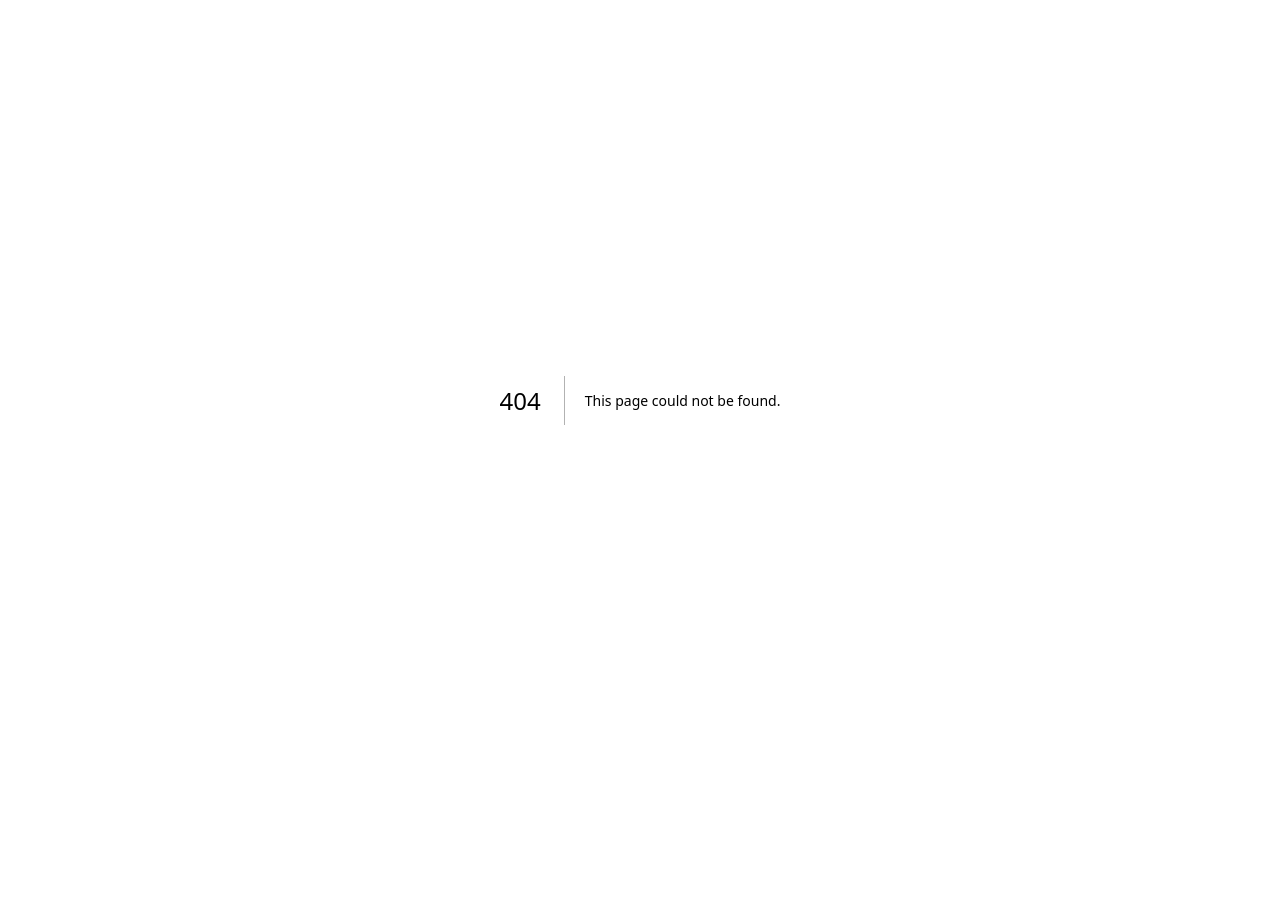
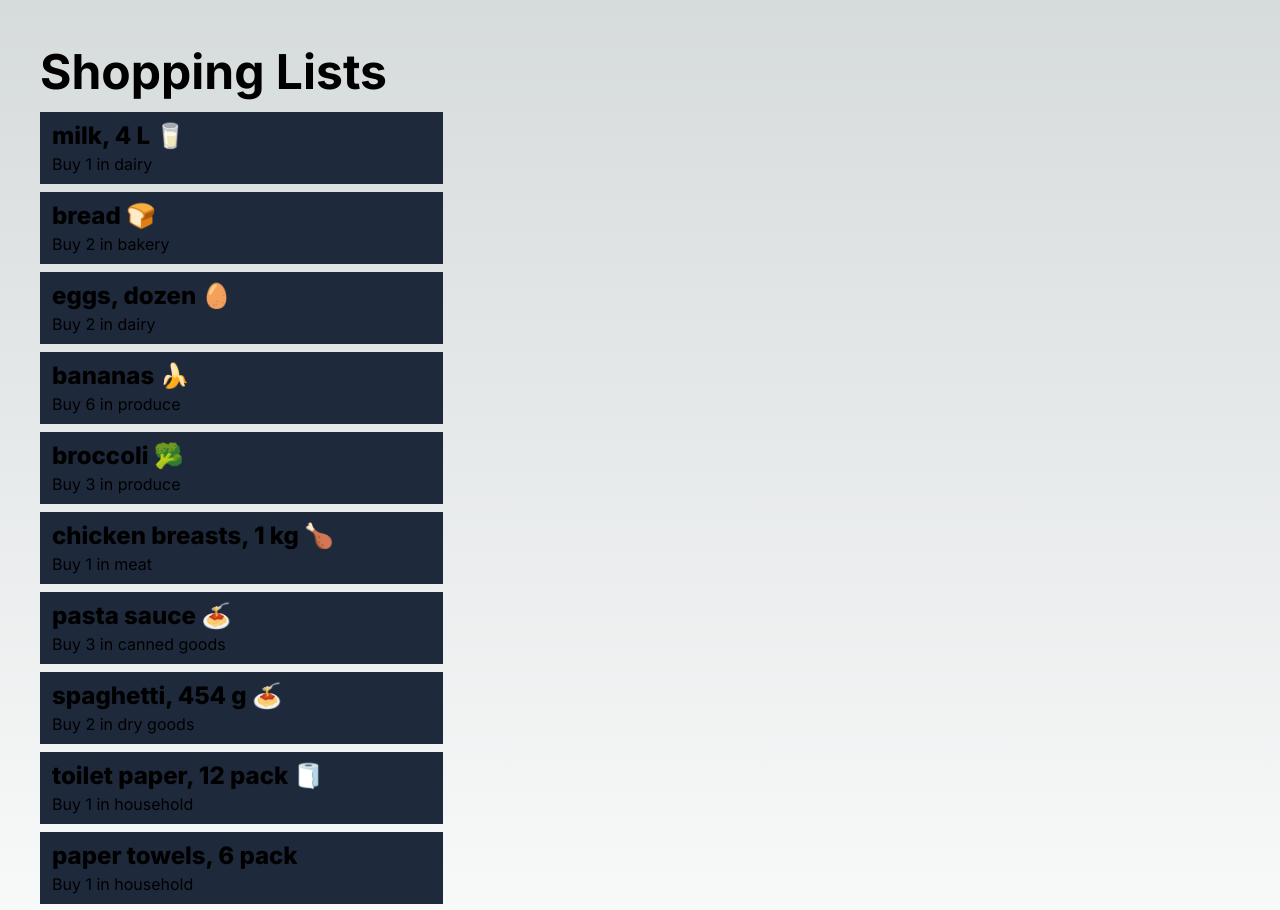
Before and after one commit to teresspearl/cprg306-assignments, a Next.js app: page /week-5 in a window 1280 px wide. Before the commit this address had no page. Shown: the top 910 px of the page. Before the commit the page ends 800 px from the top, so only its background shows below. Built offline with nearby package versions, Linux system fonts and the light colour scheme.

Commit message:
Create week-5 assignment folder

```diff
--- a/app/page.js
+++ b/app/page.js
@@ -7,6 +7,7 @@
       <div><ul><Link href="/week-2" class="m-9 ml-11 p-5 text-lg">Week 2 Assignment</Link></ul></div>
       <div><ul><Link href="/week-3" class="m-9 ml-11 p-5 text-lg">Week 3 Assignment</Link></ul></div>
       <div><ul><Link href="/week-4" class="m-9 ml-11 p-5 text-lg">Week 4 Assignment</Link></ul></div>
+      <div><ul><Link href="/week-5" class="m-9 ml-11 p-5 text-lg">Week 5 Assignment</Link></ul></div>
     </main>
   );
 }
--- /dev/null
+++ b/app/week-5/item-list.js
@@ -0,0 +1,141 @@
+import Item from "./item";
+
+export default function ItemList () {
+const item1 = {
+    name: "milk, 4 L 🥛",
+    quantity: 1,
+    category: "dairy",
+  };
+
+  const item2 = {
+    name: "bread 🍞",
+    quantity: 2,
+    category: "bakery",
+  };
+
+  const item3 = {
+    name: "eggs, dozen 🥚",
+    quantity: 2,
+    category: "dairy",
+  };
+
+  const item4 = {
+    name: "bananas 🍌",
+    quantity: 6,
+    category: "produce",
+  };
+
+  const item5 = {
+    name: "broccoli 🥦",
+    quantity: 3,
+    category: "produce",
+  };
+
+  const item6 = {
+    name: "chicken breasts, 1 kg 🍗",
+    quantity: 1,
+    category: "meat",
+  };
+
+  const item7 = {
+    name: "pasta sauce 🍝",
+    quantity: 3,
+    category: "canned goods",
+  };
+
+  const item8 = {
+    name: "spaghetti, 454 g 🍝",
+    quantity: 2,
+    category: "dry goods",
+  };
+
+  const item9 = {
+    name: "toilet paper, 12 pack 🧻",
+    quantity: 1,
+    category: "household",
+  };
+
+  const item10 = {
+    name: "paper towels, 6 pack",
+    quantity: 1,
+    category: "household",
+  };
+
+  const item11 = {
+    name: "dish soap 🍽️",
+    quantity: 1,
+    category: "household",
+  };
+
+  const item12 = {
+    name: "hand soap 🧼",
+    quantity: 4,
+    category: "household",
+  };
+
+  return (
+    <main className="m-4 ml-6">
+      <h1 className="font-bold text-5xl py-4">Shopping Lists</h1>
+      <Item
+        name={item1.name}
+        quantity={item1.quantity}
+        category={item1.category}
+      />
+      <Item
+        name={item2.name}
+        quantity={item2.quantity}
+        category={item2.category}
+      />
+      <Item
+        name={item3.name}
+        quantity={item3.quantity}
+        category={item3.category}
+      />
+      <Item
+        name={item4.name}
+        quantity={item4.quantity}
+        category={item4.category}
+      />
+      <Item
+        name={item5.name}
+        quantity={item5.quantity}
+        category={item5.category}
+      />
+      <Item
+        name={item6.name}
+        quantity={item6.quantity}
+        category={item6.category}
+      />
+      <Item
+        name={item7.name}
+        quantity={item7.quantity}
+        category={item7.category}
+      />
+      <Item
+        name={item8.name}
+        quantity={item8.quantity}
+        category={item8.category}
+      />
+      <Item
+        name={item9.name}
+        quantity={item9.quantity}
+        category={item9.category}
+      />
+      <Item
+        name={item10.name}
+        quantity={item10.quantity}
+        category={item10.category}
+      />
+      <Item
+        name={item11.name}
+        quantity={item11.quantity}
+        category={item11.category}
+      />
+      <Item
+        name={item12.name}
+        quantity={item12.quantity}
+        category={item12.category}
+      />
+    </main>
+  );
+}
--- /dev/null
+++ b/app/week-5/item.js
@@ -0,0 +1,8 @@
+export default function Item({ name, quantity, category }) {
+    return (
+      <ul className="border-transparent border-x-4 p-2 mb-2 bg-slate-800 w-4/12">
+        <div className="font-extrabold text-2xl ">{name}</div>
+        <div className="text-s">Buy {quantity} in {category} </div>
+      </ul>
+    );
+  }
--- /dev/null
+++ b/app/week-5/page.js
@@ -0,0 +1,10 @@
+import Item from './item';
+import ItemList from './item-list';
+
+export default function Page() {
+  return (
+    <main className="p-4">
+        <ItemList />
+    </main>
+  );
+}
```
Also changed, not shown: app/week-5/items.json (added, +74 -0 lines).
